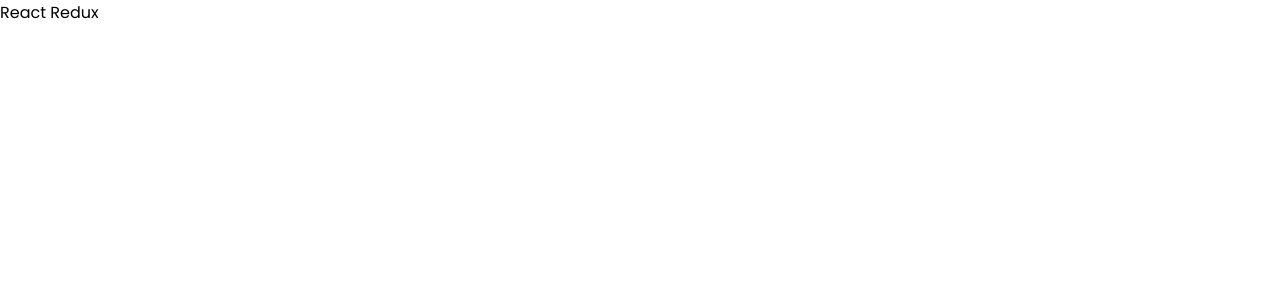
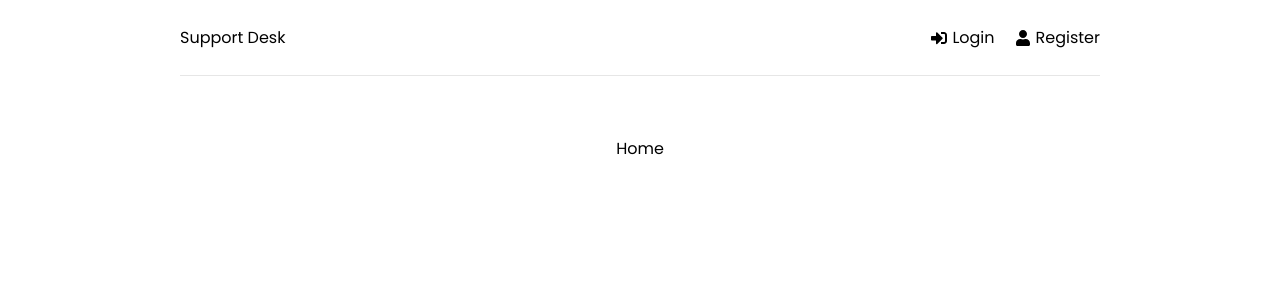
Before and after one commit to alphageekdom/support-desk-react, a React (Create React App) app in the folder frontend/: page / in a window 1280 px wide. Shown: the top 300 px of the page. Built offline with nearby package versions, Linux system fonts and the light colour scheme.

Commit message:
header and initial pages

```diff
--- a/frontend/src/App.js
+++ b/frontend/src/App.js
@@ -1,7 +1,24 @@
-import React from 'react';
+import { BrowserRouter as Router, Routes, Route } from 'react-router-dom';
+import Header from './components/Header';
+import Home from './pages/Home';
+import Login from './pages/Login';
+import Register from './pages/Register';
 
 function App() {
-  return <div>React Redux</div>;
+  return (
+    <>
+      <Router>
+        <div className='container'>
+          <Header />
+          <Routes>
+            <Route path='/' element={<Home />} />
+            <Route path='/login' element={<Login />} />
+            <Route path='/register' element={<Register />} />
+          </Routes>
+        </div>
+      </Router>
+    </>
+  );
 }
 
 export default App;
--- /dev/null
+++ b/frontend/src/components/Header.jsx
@@ -0,0 +1,26 @@
+import { FaSignInAlt, FaSignOutAlt, FaUser } from 'react-icons/fa';
+import { Link } from 'react-router-dom';
+
+const Header = () => {
+  return (
+    <header className='header'>
+      <div className='logo'>
+        <Link to={'/'}>Support Desk</Link>
+      </div>
+      <ul>
+        <li>
+          <Link to={'/login'}>
+            <FaSignInAlt /> Login
+          </Link>
+        </li>
+        <li>
+          <Link to={'/register'}>
+            <FaUser /> Register
+          </Link>
+        </li>
+      </ul>
+    </header>
+  );
+};
+
+export default Header;
--- /dev/null
+++ b/frontend/src/pages/Home.jsx
@@ -0,0 +1,5 @@
+const Home = () => {
+  return <div>Home</div>;
+};
+
+export default Home;
--- /dev/null
+++ b/frontend/src/pages/Login.jsx
@@ -0,0 +1,5 @@
+const Login = () => {
+  return <div>Login</div>;
+};
+
+export default Login;
--- /dev/null
+++ b/frontend/src/pages/Register.jsx
@@ -0,0 +1,5 @@
+const Register = () => {
+  return <div>Register</div>;
+};
+
+export default Register;
```
